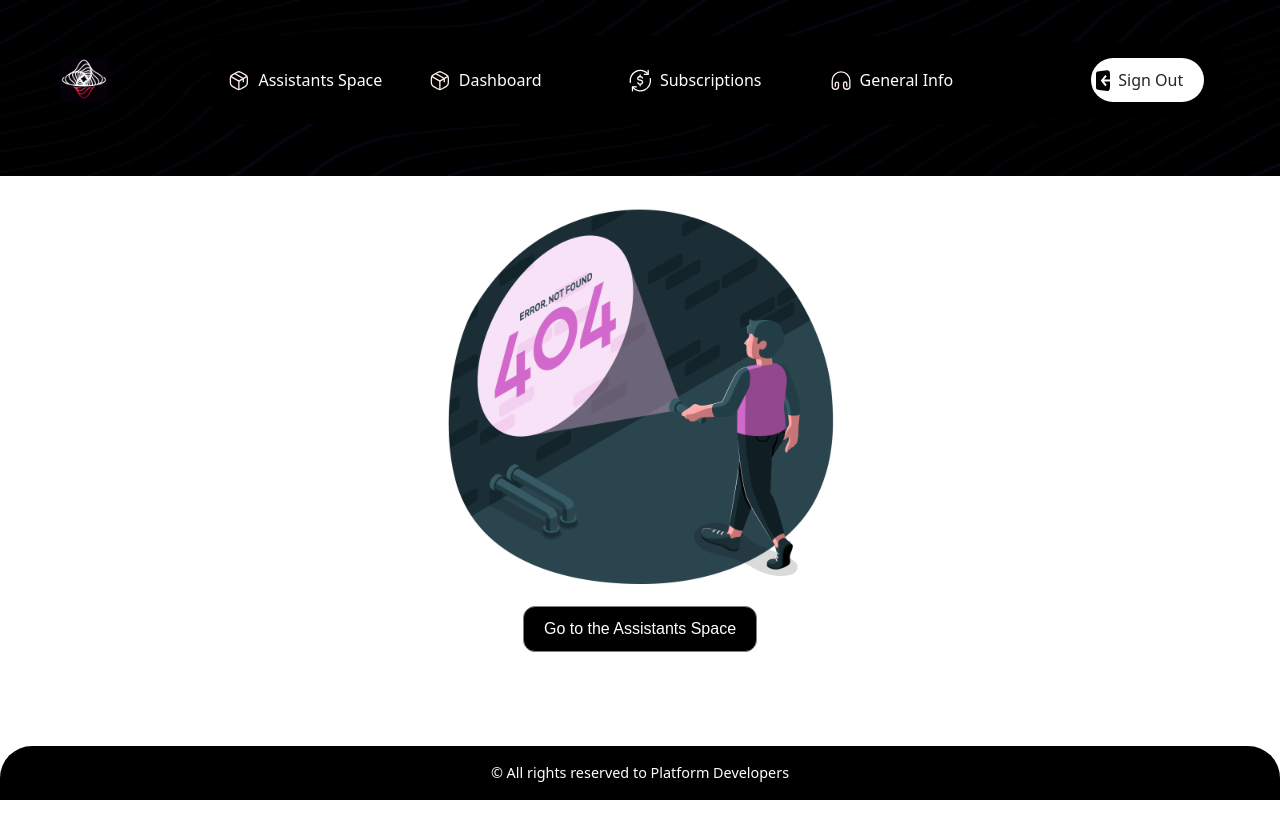
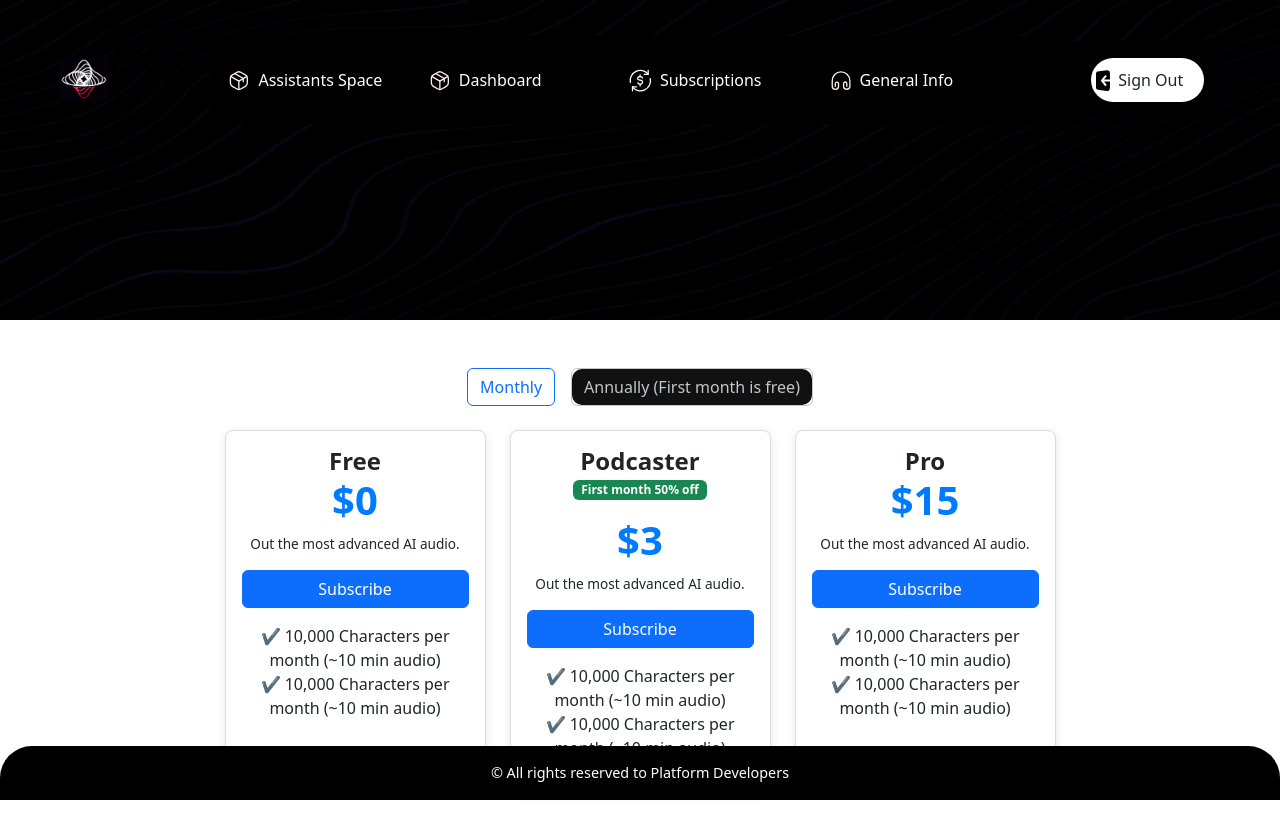
Before and after one commit to ibrahimsaber1/LARA-Platform-Frontend, a React (Vite) app: page /subscriptions in a window 1280 px wide. Shown: the top 838 px of the page. Built offline with nearby package versions, Linux system fonts and the light colour scheme.

Commit message:
add Subscriptions cards

```diff
--- a/src/App.jsx
+++ b/src/App.jsx
@@ -3,11 +3,14 @@ import { BrowserRouter as Router, Routes, Route,useLocation } from 'react-router
 
 import Login from './Components/Pages/Login/Login';
 import Signup from './Components/Pages/Signup/Signup';
+
 import Header from './Components/Header/Header';
 import Footer from './Components/Footer/Footer';
 import Home from './Components/Pages/Home/Home';
 import Error404 from './Components/Error404/Error404';
-import AssistantsSpace from './Components/AssistantsSpace/AssistantsSpace';
+import AssistantsSpace from './Components/Pages/AssistantsSpace/AssistantsSpace';
+import Subscriptions from './Components/Pages/Subscriptions/Subscriptions';
+
 
 
 
@@ -27,6 +30,7 @@ function App() {
       <Routes>
         <Route path="" element={<Home/>} />
         <Route path="/assistantsspace" element={<AssistantsSpace/>} />
+        <Route path="/subscriptions" element={<Subscriptions/>} />
         <Route path="*" element={<Error404/>} />
 
         <Route path="/login" element={<Login />} />
--- a/src/Components/Header/Header.jsx
+++ b/src/Components/Header/Header.jsx
@@ -52,7 +52,7 @@ const Header = () => {
               <path d="M24.3556 10.4828C24.83 13.0118 24.4512 15.6268 23.2787 17.9173C22.1062 20.2078 20.2064 22.0441 17.8773 23.1381C15.5483 24.2321 12.922 24.5217 10.4105 23.9616C7.89906 23.4015 5.64467 22.0234 4.00118 20.0434M1.52434 14.7574C1.04993 12.2283 1.42869 9.61336 2.60119 7.32286C3.77369 5.03237 5.67355 3.19603 8.00257 2.10206C10.3316 1.00809 12.9579 0.71843 15.4694 1.27853C17.9809 1.83864 20.2352 3.2168 21.8787 5.19672" stroke="white" strokeWidth="1.5" strokeLinecap="round" strokeLinejoin="round" />
               <path d="M21.8792 1.00781V5.47541H17.4116" stroke="white" strokeWidth="1.5" strokeLinecap="round" strokeLinejoin="round" />
             </svg>
-            <a className="nav-link active text-white" aria-current="page" href="#">Subscriptions</a>
+            <Link className="nav-link active text-white" aria-current="page" to="subscriptions">Subscriptions</Link>
           </li>
           <li className="nav-item ">
             <svg width={25} height={25} viewBox="0 0 25 25" fill="none" xmlns="http://www.w3.org/2000/svg">
--- a/src/Components/AssistantsSpace/AssistantsSpace.jsx
+++ b/src/Components/Pages/AssistantsSpace/AssistantsSpace.jsx
@@ -1,5 +1,5 @@
 import React from "react";
-import "../../assets/styles/AssistantsSpace.css";
+import "../../../assets/styles/AssistantsSpace.css";
 
 export default function AssistantsSpace() {
   return (
@@ -8,8 +8,8 @@ export default function AssistantsSpace() {
       <div className="assistants-header-section d-flex justify-content-between align-items-center">
         <h1 className="assistants-title">Lara Assistant Title</h1>
         <div className="assistants-buttons">
-          <button className="assistants-btn go-back-btn">Go back to the assistants space</button>
-          <button className="assistants-btn history-btn">Check the history</button>
+          <button className="assistants-btn go-back-btn">Back</button>
+          <button className="assistants-btn history-btn">History</button>
         </div>
       </div>
 
--- /dev/null
+++ b/src/Components/Pages/Subscriptions/Subscriptions.jsx
@@ -0,0 +1,68 @@
+import React from 'react';
+import "../../../assets/styles/Subscriptions.css";
+
+const Subscriptions = () => {
+  return (
+    <div className="container my-5">
+      {/* Toggle for Monthly and Annually */}
+      <div className="text-center mb-4">
+        <button className="btn btn-outline-primary mx-2">Monthly</button>
+        <button className="btn btn-outline-secondary mx-2">Annually (First month is free)</button>
+      </div>
+
+      {/* Subscription Cards */}
+      <div className="row justify-content-center">
+        {/* Free Plan */}
+        <div className="col-md-3 text-center">
+          <div className="card">
+            <div className="card-body">
+              <h5 className="card-title">Free</h5>
+              <h2>$0</h2>
+              <p className="card-text">Out the most advanced AI audio.</p>
+              <button className="btn btn-primary btn-block">Subscribe</button>
+              <ul className="list-unstyled mt-3">
+                <li>✔ 10,000 Characters per month (~10 min audio)</li>
+                <li>✔ 10,000 Characters per month (~10 min audio)</li>
+              </ul>
+            </div>
+          </div>
+        </div>
+
+        {/* Podcaster Plan */}
+        <div className="col-md-3 text-center">
+          <div className="card">
+            <div className="card-body">
+              <h5 className="card-title">Podcaster</h5>
+              <p className="badge bg-success">First month 50% off</p>
+              <h2>$3</h2>
+              <p className="card-text">Out the most advanced AI audio.</p>
+              <button className="btn btn-primary btn-block">Subscribe</button>
+              <ul className="list-unstyled mt-3">
+                <li>✔ 10,000 Characters per month (~10 min audio)</li>
+                <li>✔ 10,000 Characters per month (~10 min audio)</li>
+              </ul>
+            </div>
+          </div>
+        </div>
+
+        {/* Pro Plan */}
+        <div className="col-md-3 text-center">
+          <div className="card">
+            <div className="card-body">
+              <h5 className="card-title">Pro</h5>
+              <h2>$15</h2>
+              <p className="card-text">Out the most advanced AI audio.</p>
+              <button className="btn btn-primary btn-block">Subscribe</button>
+              <ul className="list-unstyled mt-3">
+                <li>✔ 10,000 Characters per month (~10 min audio)</li>
+                <li>✔ 10,000 Characters per month (~10 min audio)</li>
+              </ul>
+            </div>
+          </div>
+        </div>
+      </div>
+    </div>
+  );
+};
+
+export default Subscriptions;
--- a/src/assets/styles/AssistantsSpace.css
+++ b/src/assets/styles/AssistantsSpace.css
@@ -87,7 +87,8 @@
   }
 
   .ai-voice-image {
-    width: 30rem; /* Adjust width for better responsiveness */
+    margin-top: 3rem;
+    width: 20rem; /* Adjust width for better responsiveness */
     max-width: 100%; /* Ensure it fits smaller screens */
     border-radius: 12px; /* Optional for a polished look */
   }
--- /dev/null
+++ b/src/assets/styles/Subscriptions.css
@@ -0,0 +1,20 @@
+.card {
+    border: 1px solid #ddd;
+    border-radius: 8px;
+    box-shadow: 0 2px 10px rgba(0, 0, 0, 0.1);
+  }
+
+  .card-title {
+    font-size: 1.5rem;
+    font-weight: bold;
+  }
+
+  .card h2 {
+    font-size: 2.5rem;
+    font-weight: bold;
+    color: #007bff;
+  }
+
+  .btn-block {
+    width: 100%;
+  }
```
